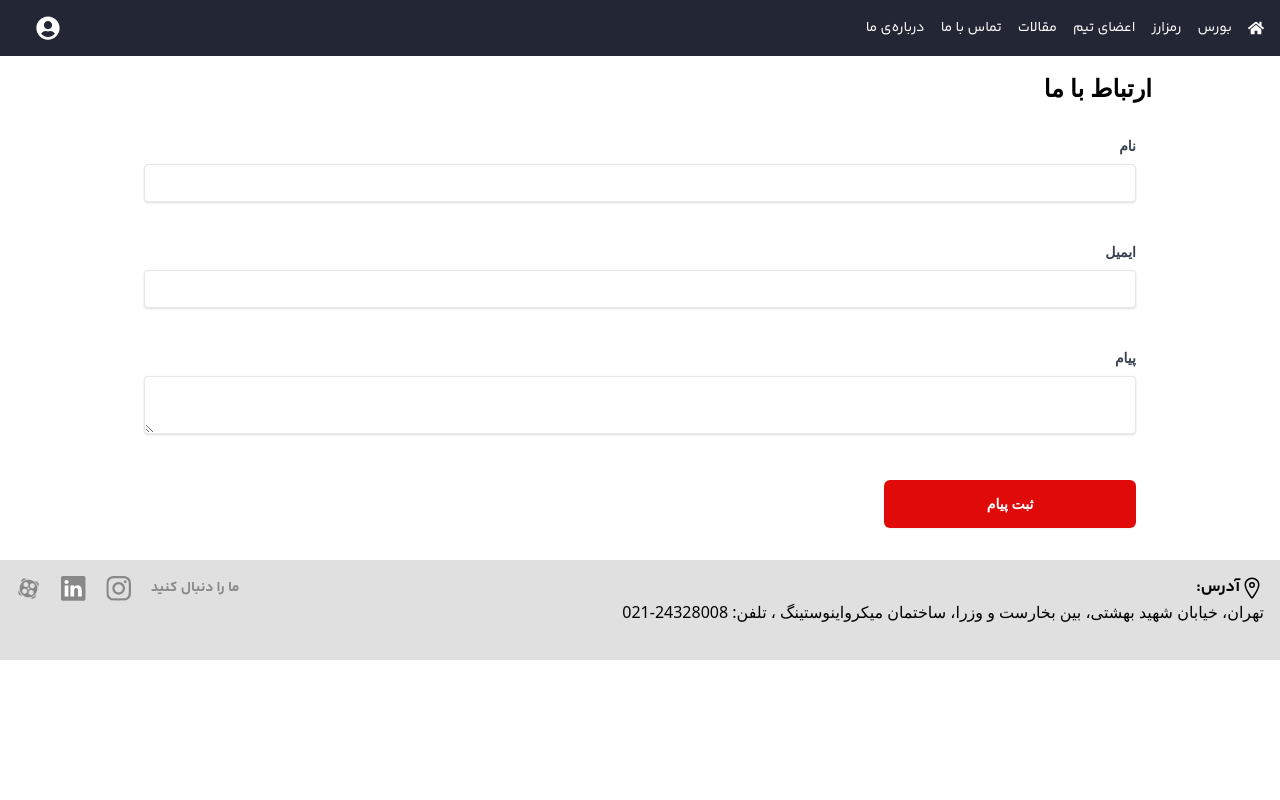
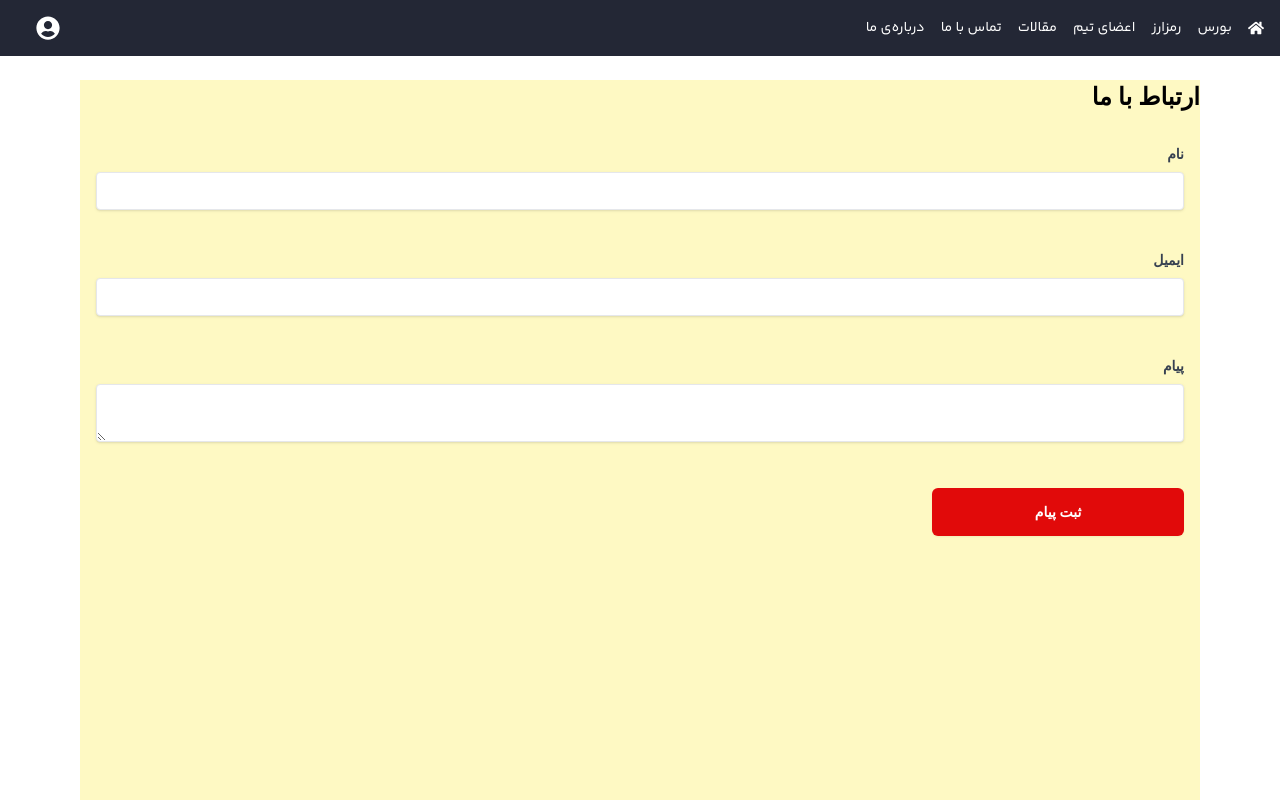
Before and after one commit to navidsotoudeh/investing, a Next.js app: page /contact-us in a window 1280 px wide. Shown: the top 800 px of the page. Built offline with nearby package versions, Linux system fonts and the light colour scheme.

Commit message:
Footer styles fixed

```diff
--- a/src/app/contact-us/page.tsx
+++ b/src/app/contact-us/page.tsx
@@ -11,7 +11,7 @@ const ContactUs = () => {
   }, []);
 
   return (
-    <div className="w-full my-4" dir="rtl">
+    <div className="w-full my-4 bg-yellow-100" dir="rtl">
       <ContactUsForm />
     </div>
   );
--- /dev/null
+++ b/src/app/head.tsx
@@ -0,0 +1,12 @@
+import React from "react";
+
+export default function Head() {
+  return (
+    <React.Fragment>
+      <title>Micro Investing</title>
+      <meta content="width=device-width, initial-scale=1" name="viewport" />
+      <meta name="description" content="Generated by create next app" />
+      <link rel="icon" href="/favicon.ico" />
+    </React.Fragment>
+  );
+}
--- a/src/app/layout.tsx
+++ b/src/app/layout.tsx
@@ -1,11 +1,16 @@
 import { ReactNode } from "react";
-import "../styles/globals.css";
 // import { Poppins } from "next/font/google";
 // import { Inter } from "next/font/google";
 import Header from "@/components/Header/Header";
 import { Providers } from "@/redux/provider";
 import { ToastContainer } from "react-toastify";
+
+//component
 import Footer from "@/components/Footer/Footer";
+import Head from "./head";
+
+//css
+import "../styles/globals.css";
 
 // const inter = Inter({ subsets: ["latin"] });
 //
@@ -22,16 +27,16 @@ export const metadata = {
 export default function RootLayout({ children }: { children: ReactNode }) {
   return (
     <html lang="en">
-      {/*<body className={`${poppins.className} ${inter.className}`}>*/}
+      <Head />
       <body>
         <Providers>
           <Header />
-          <main className="flex items-center justify-center w-full">
-            <div className="w-4/5">{children}</div>
+          <main dir="rtl" className="flex min-h-screen px-20 py-2">
+            {children}
           </main>
           <Footer />
+          <ToastContainer />
         </Providers>
-        <ToastContainer />
       </body>
     </html>
   );
--- a/src/components/Footer/Footer.tsx
+++ b/src/components/Footer/Footer.tsx
@@ -13,7 +13,7 @@ import Aparat_Grey_Icon from "../../components/icons/footer/Aparat_Grey_Icon";
 const Footer = () => {
   return (
     <footer
-      className="w-full h-[100px] bg-[#e0e0e0] p-4 pb-8 flex justify-between"
+      className="w-full h-[100px] bg-[#e0e0e0] p-4 pb-8 flex justify-between "
       dir="rtl"
     >
       <div>
--- a/src/components/pages/home/SecondSection.tsx
+++ b/src/components/pages/home/SecondSection.tsx
@@ -3,8 +3,8 @@ import LatestNews from "./LatestNews";
 const SecondSection = () => {
   return (
     <div className="flex gap-2 w-full justify-between mb-[200px]">
+      <NewsBox />
       <LatestNews />
-      <NewsBox />
     </div>
   );
 };
```
